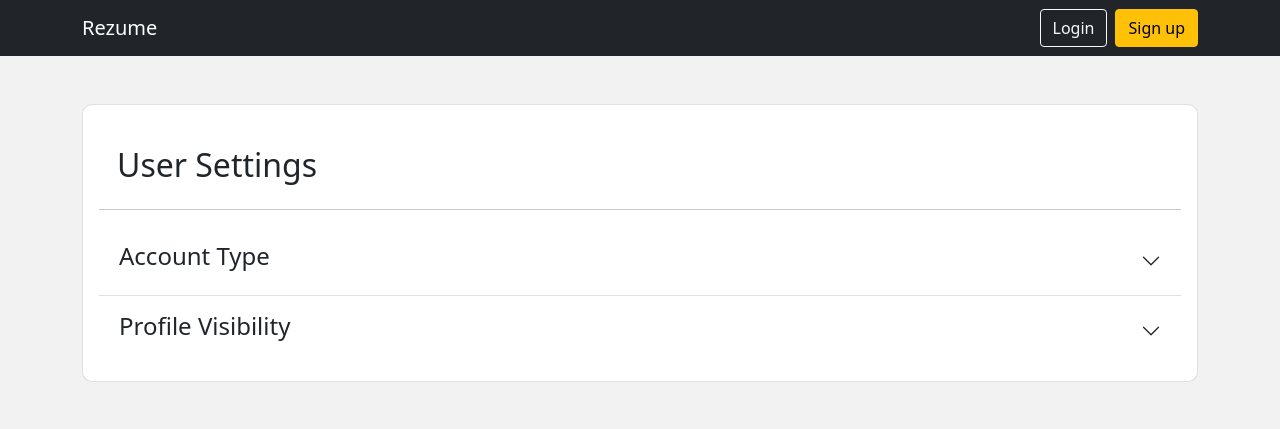
After one commit to caspinprince/Resumated, a Flask app: template web_app/templates/general/settings.html in a window 1280 px wide. The commit adds this page. Shown: the top 429 px of the page. Run offline with Flask 2, Linux system fonts and the light colour scheme; the template is opened without the code that fills it, so the values that code supplies are empty; some libraries are stand-ins or nearby versions.

Commit message:
Created basic settings page UI

```diff
--- a/web_app/templates/base.html
+++ b/web_app/templates/base.html
@@ -29,7 +29,7 @@
                             <a href={{ url_for('general.user_files', username=current_user.username) }} class="dropdown-item">Documents</a>
                         </li>
                         <li>
-                            <a href={{ url_for('general.user', username=current_user.username) }} class="dropdown-item">Settings</a>
+                            <a href={{ url_for('general.settings', username=current_user.username) }} class="dropdown-item">Settings</a>
                         </li>
                         <hr>
                         <li>
--- /dev/null
+++ b/web_app/templates/general/settings.html
@@ -0,0 +1,41 @@
+{% extends "base.html" %}
+{% block content %}
+
+    <section class="h-100 gradient-custom-2">
+        <div class="container py-5 h-100">
+            <div class="row d-flex justify-content-center align-items-center h-100">
+                <div class="col">
+                    <div class="card" style="border-radius: 10px;">
+                        <div class="card-body">
+                            <h2 class="card-title" style="margin: 25px 0 25px 18px">User Settings</h2>
+                            <hr>
+                            <div class="accordion accordion-flush" id="accordionFlushExample">
+                                <div class="accordion-item">
+                                    <h2 class="accordion-header" id="flush-headingOne">
+                                        <button class="accordion-button collapsed" type="button" data-bs-toggle="collapse" data-bs-target="#flush-collapseOne" aria-expanded="false" aria-controls="flush-collapseOne">
+                                            <h4>Account Type</h4>
+                                        </button>
+                                    </h2>
+                                    <div id="flush-collapseOne" class="accordion-collapse collapse" aria-labelledby="flush-headingOne" data-bs-parent="#accordionFlushExample">
+                                        <div class="accordion-body">Placeholder content for this accordion, which is intended to demonstrate the <code>.accordion-flush</code> class. This is the first item's accordion body.</div>
+                                    </div>
+                                </div>
+                                <div class="accordion-item">
+                                    <h2 class="accordion-header" id="flush-headingTwo">
+                                        <button class="accordion-button collapsed" type="button" data-bs-toggle="collapse" data-bs-target="#flush-collapseTwo" aria-expanded="false" aria-controls="flush-collapseTwo">
+                                            <h4>Profile Visibility</h4>
+                                        </button>
+                                    </h2>
+                                    <div id="flush-collapseTwo" class="accordion-collapse collapse" aria-labelledby="flush-headingTwo" data-bs-parent="#accordionFlushExample">
+                                        <div class="accordion-body">Placeholder content for this accordion, which is intended to demonstrate the <code>.accordion-flush</code> class. This is the second item's accordion body. Let's imagine this being filled with some actual content.</div>
+                                    </div>
+                                </div>
+                            </div>
+                        </div>
+                    </div>
+                </div>
+            </div>
+        </div>
+    </section>
+
+{% endblock %}
```
Also changed, not shown: web_app/general/routes.py (+8 -0 lines).
